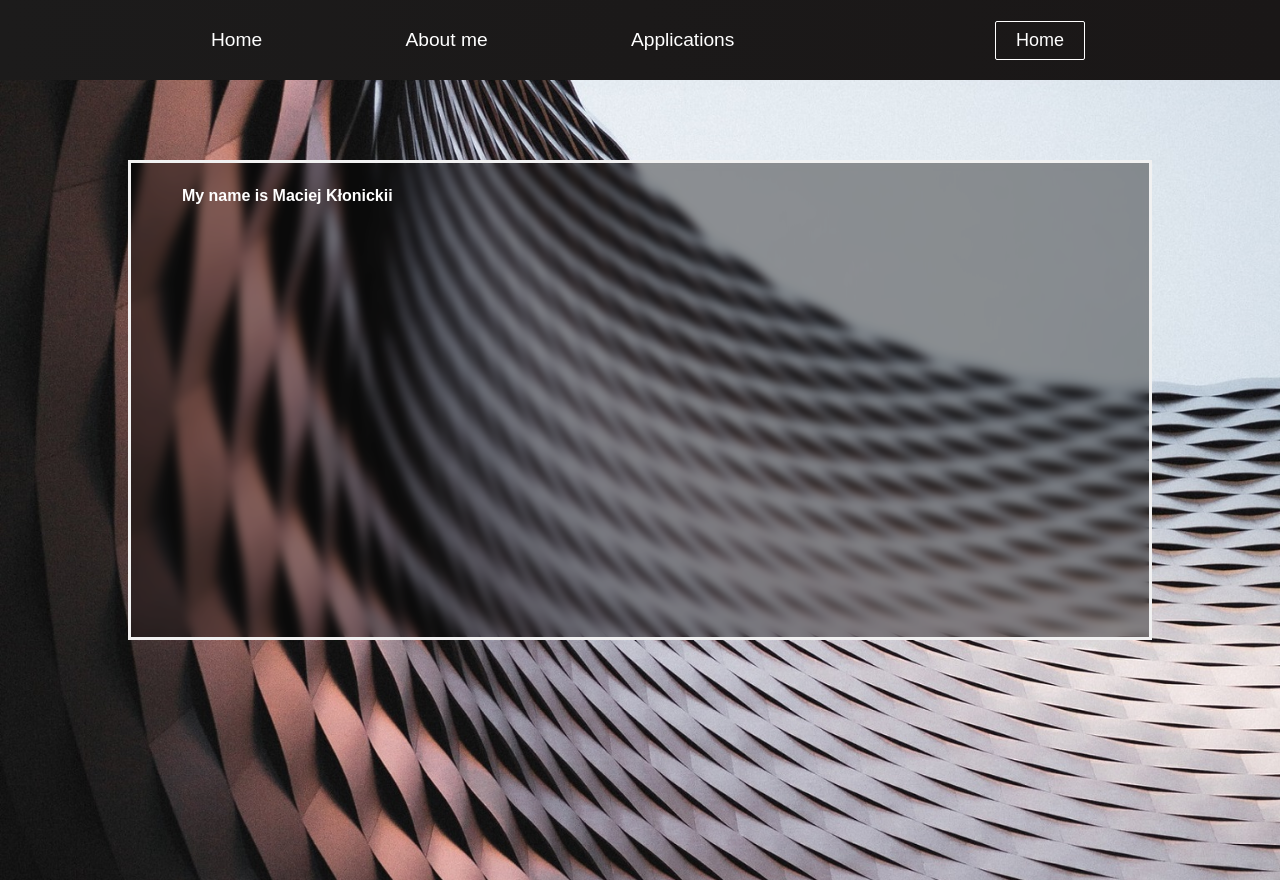
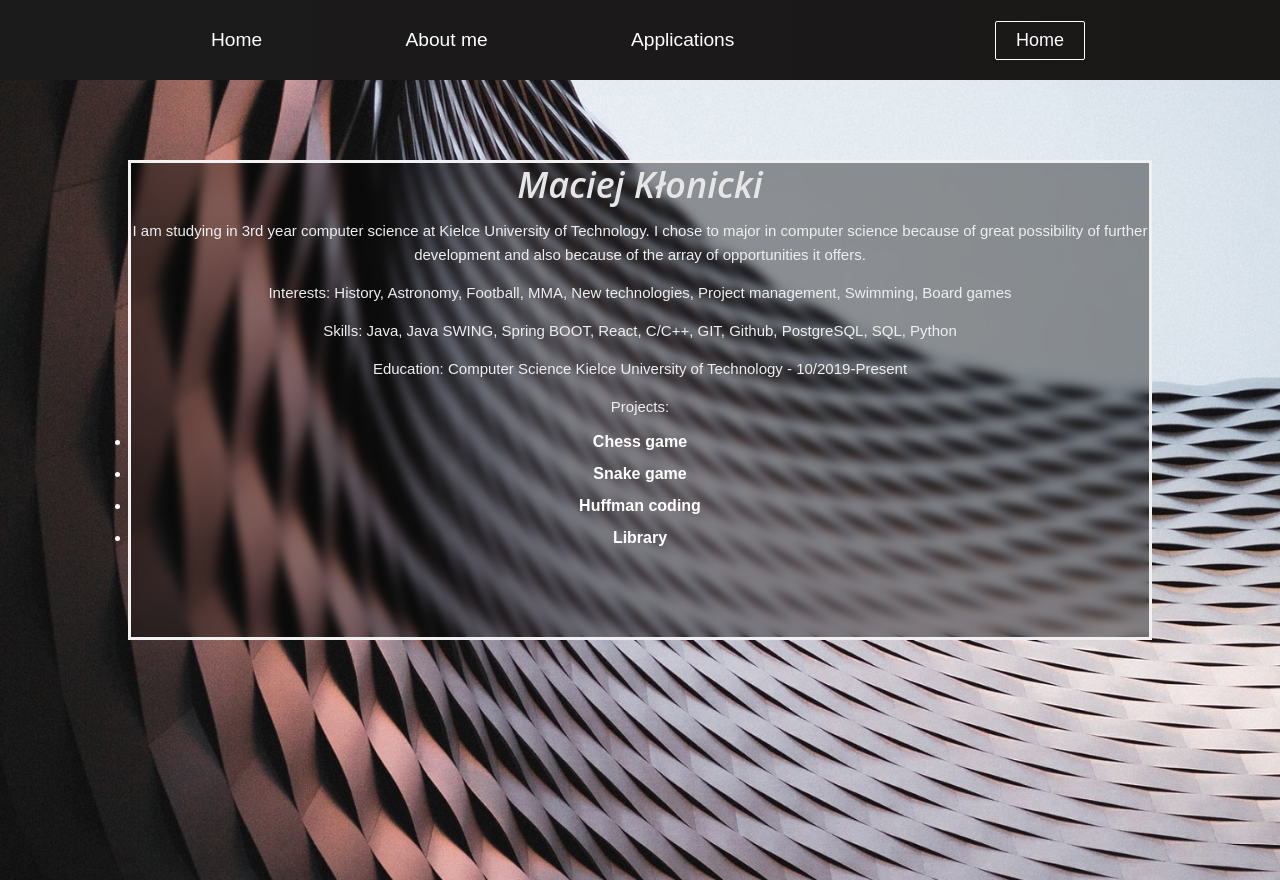
Before and after one commit to MaciejKlonicki/MyPortfolio, a React (Create React App) app: page /aboutme in a window 1280 px wide. Built offline with nearby package versions, Linux system fonts and the light colour scheme; the HTML template or start-up script is replaced by a standard one.

Commit message:
I personalized page about-me

```diff
--- a/src/components/Aboutme.css
+++ b/src/components/Aboutme.css
@@ -23,13 +23,31 @@
     backdrop-filter: blur(5px);
 }
 
+h1 {
+  top: 10px;
+  left: 10px;
+  right: 10px;
+  color: #e6e6e6;
+  font-family: 'Open sans', sans-serif;
+  font-size: 36px;
+  font-weight: 600; font-style: italic; line-height: 44px; margin: 0 0 12px; text-align: center;
+}
 
- .text-on-image > p {
-    position: absolute;
-    left: 5%;
-    top: 5%;
-    font-family: 'Arial';
-  }
+p {
+  color: #eee;
+  font-family: 'Droid Sans', sans-serif;
+  font-size: 15px;
+  font-weight: 400;
+  line-height: 24px;
+  margin: 0 0 14px;
+}
+
+.about-links {
+  color: rgb(255, 255, 255);
+  text-decoration: none;
+  list-style-type: none;
+}
+
 
   @media screen and (max-width: 960px) {
     .aboutme-image {
--- a/src/components/Aboutme.js
+++ b/src/components/Aboutme.js
@@ -1,6 +1,7 @@
 import React from 'react'
 import '../App.css';
 import './Aboutme.css'
+import{ Link } from 'react-router-dom'
 
 function Aboutme() {
   return (
@@ -17,12 +18,28 @@ function BackImage() {
   )
 }
 
-function Card(props){
+function Card(){
   return (
     <div className= 'aboutme-place'>
-      <div class='text-on-image'>
-             <p> My name is Maciej Kłonickii </p>
-          </div>
+      <div>
+        <h1>Maciej Kłonicki</h1>
+        <p>I am studying in 3rd year computer science at Kielce University of Technology. I chose to major in computer science because of great
+possibility of further development and also because of the array of opportunities it offers.</p>
+        <p>Interests: History, Astronomy, Football, MMA, New technologies, Project management, Swimming, Board games</p>
+        <p>Skills: Java, Java SWING, Spring BOOT, React, C/C++, GIT, Github, PostgreSQL, SQL, Python </p>
+        <p>Education: Computer Science Kielce University of Technology - 10/2019-Present</p>
+        <p>Projects:</p>
+        <ul>
+            <li><Link className='about-links' to="/applications/chess">Chess game</Link></li>
+            <p></p>
+            <li><Link className='about-links' to="/applications/snake">Snake game</Link></li>
+            <p></p>
+            <li><Link className='about-links' to="/applications/huffman">Huffman coding</Link></li>
+            <p></p>
+            <li><Link className='about-links' to="/applications/library">Library</Link></li>
+          <p></p>
+        </ul>
+      </div>
     </div>
   )
 }
--- a/src/components/Applications.js
+++ b/src/components/Applications.js
@@ -2,6 +2,7 @@ import React  from 'react';
 import './Applications.css'
 import '../App.css';
 import { Link } from 'react-router-dom';
+import './HeaderComp.css'
 
 
 function Applications() {
```
